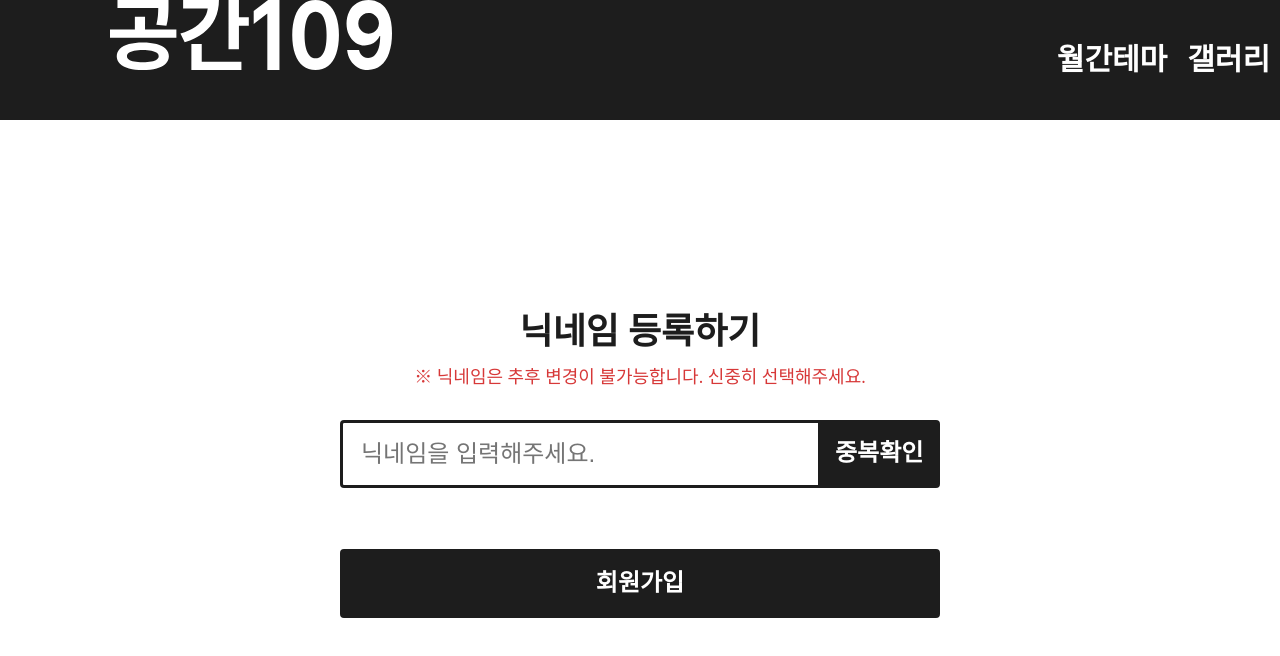
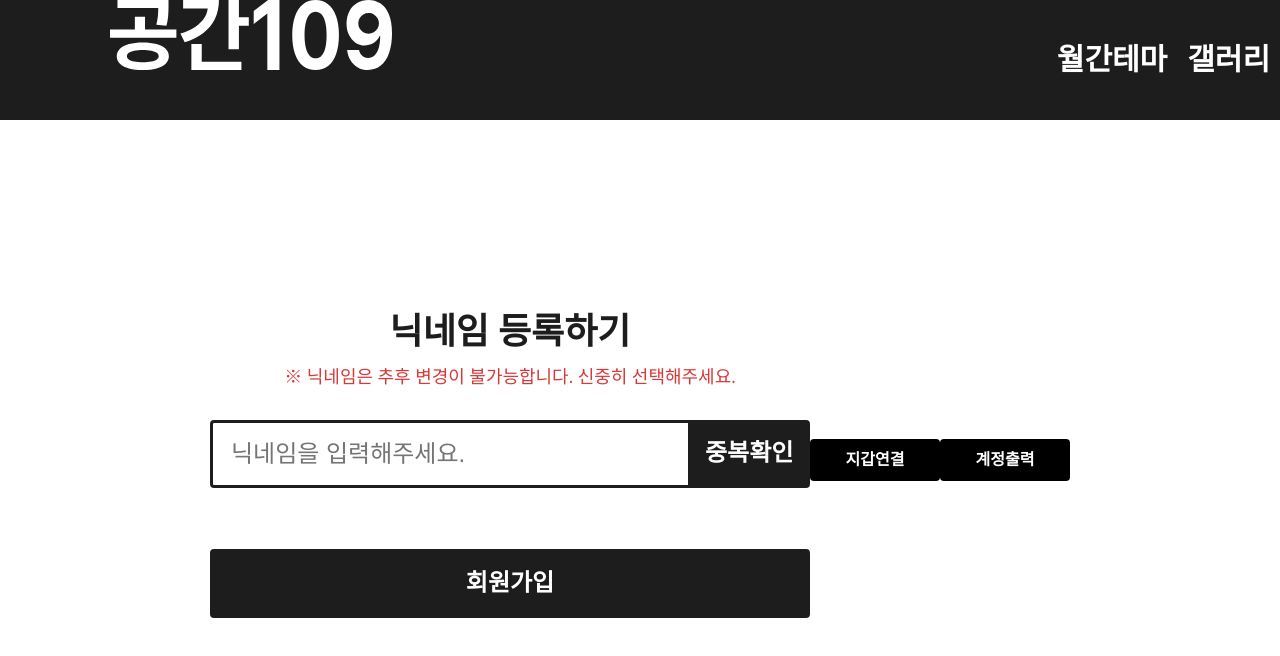
Before and after one commit to space109/space109, a React (Create React App) app in the folder frontend/: page /signUp in a window 1280 px wide. Shown: the top 656 px of the page. Built offline with nearby package versions, Linux system fonts and the light colour scheme; a web font is replaced by a local one.

Commit message:
Feat: 메타마스크 지갑 연동

```diff
--- a/frontend/src/pages/SignUpPage.tsx
+++ b/frontend/src/pages/SignUpPage.tsx
@@ -36,8 +36,34 @@ function SignUpPage({} : Props) {
   const [ helpMsg, setHelpMsg ] = useState("\u00A0");
   const [ color, setColor] = useState("--grey-650");
 
+  const [account, setAccount] = useState("");
+
   const dupCheck = () => {
     console.log(nickname);
+  }
+
+  const EXTENSION_DOWNLOAD_URL = 'https://metamask.io';
+
+  const walletConnect = async () => {
+    try {
+      if (typeof window.ethereum !== 'undefined') {
+        const accounts = await window.ethereum.request({ method: 'eth_requestAccounts' });
+        setAccount(accounts[0]);
+      } else {
+        if(window.confirm("노 메타마스크. 설치 고?")) {
+          window.open(EXTENSION_DOWNLOAD_URL, '_blank');
+        }
+      }
+    } catch (error) {
+      console.error(error);
+    }
+  }
+
+  // 계정이 바뀌면 account의 상태 업데이트
+  if (typeof window.ethereum !== 'undefined') {
+    window.ethereum.on('accountsChanged', function (accounts : any) {
+      setAccount(accounts[0]);
+    });
   }
 
   return (
@@ -92,6 +118,8 @@ function SignUpPage({} : Props) {
           회원가입
         </SharpButton>
       </DivWidth>
+      <SharpButton onClick={walletConnect}>지갑연결</SharpButton>
+      <SharpButton onClick={() => console.log(account)}>계정출력</SharpButton>
     </Div>
     </>
   );
--- a/frontend/src/react-app-env.d.ts
+++ b/frontend/src/react-app-env.d.ts
@@ -1 +1,5 @@
 /// <reference types="react-scripts" />
+
+interface Window {
+  ethereum: any
+}
```
